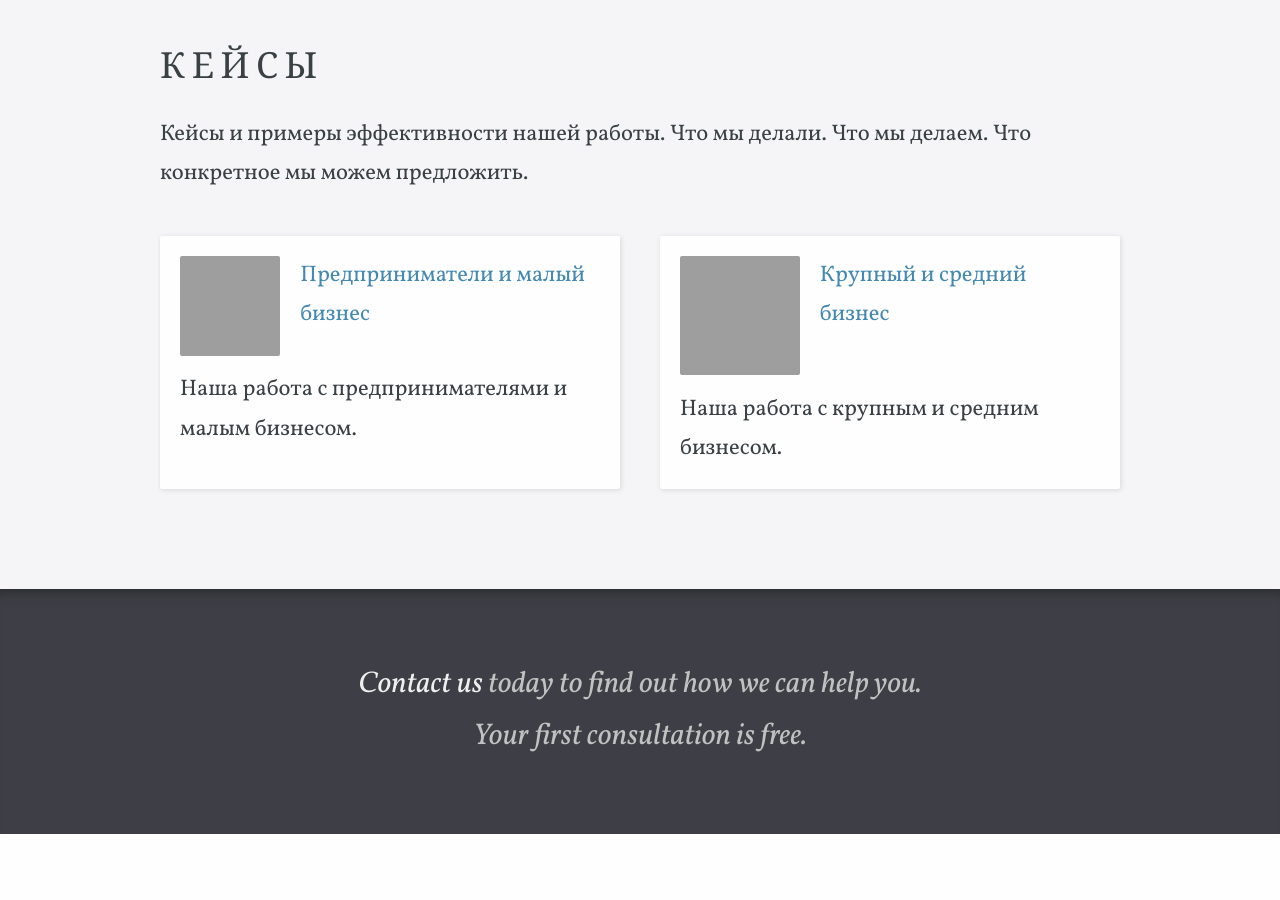
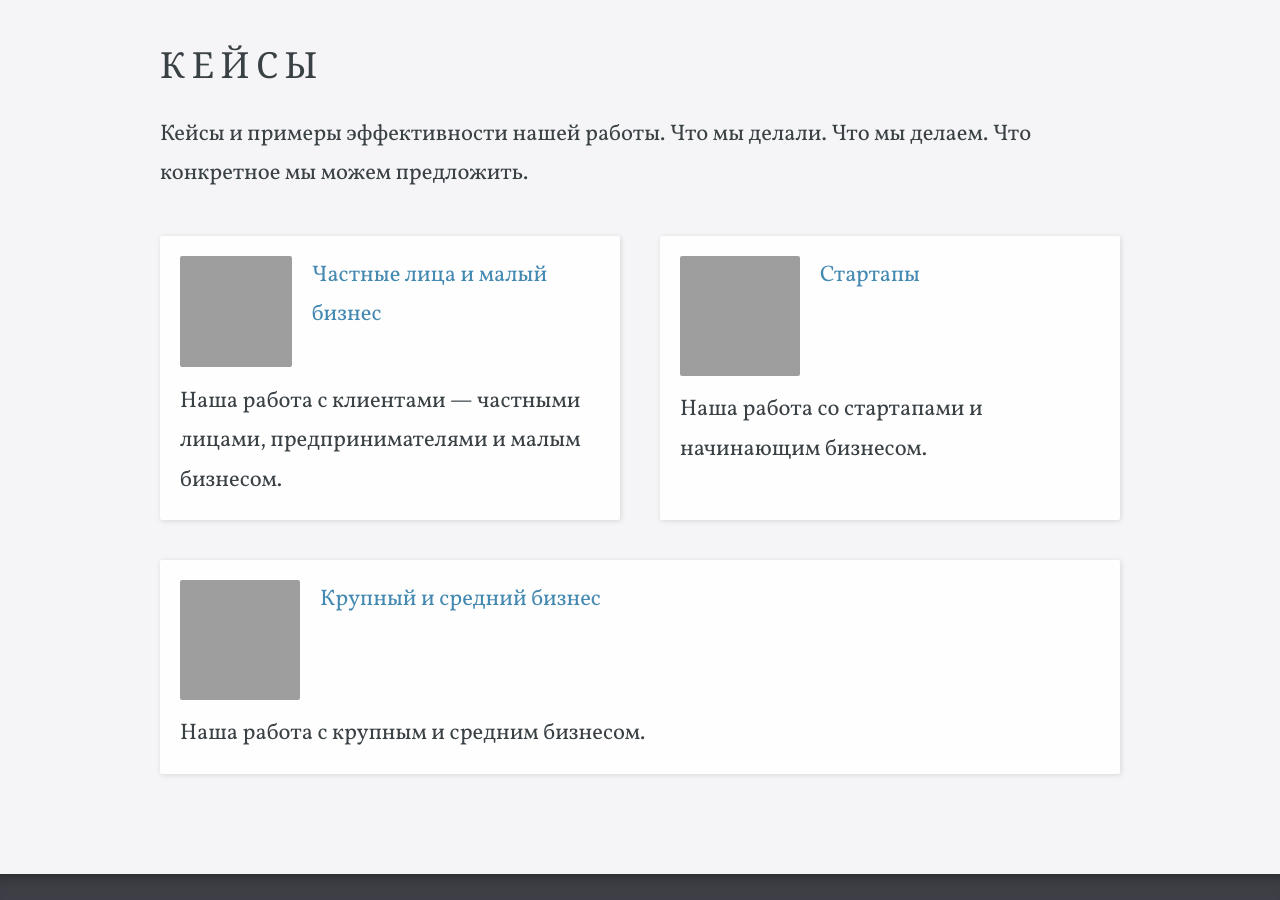
Before and after one commit to mau-tower/mautower-com, a Jekyll site: the page built from cases.html, in a window 1280 px wide and 900 px high, scrolled down 337 px. Built offline with Jekyll 4.4.1, drawn with Linux system fonts in a browser that asks for light colours; some web fonts are replaced; grey boxes are pictures that could not be loaded.

Commit message:
Work on cases

```diff
--- a/_cases_categories/small.md
+++ b/_cases_categories/small.md
@@ -1,7 +1,7 @@
 ---
-title: Предприниматели и малый бизнес
-image: "//placebear.com/440/440?a=.png"
+title: Частные лица и малый бизнес
+image: "https://unsplash.it/440/440?image=946"
 navigation_order: 1
 ---
 
-Наша работа с предпринимателями и малым бизнесом.
+Наша работа с клиентами — частными лицами, предпринимателями и малым бизнесом.
--- /dev/null
+++ b/_cases_categories/startup.md
@@ -0,0 +1,7 @@
+---
+title: Стартапы
+image: "https://unsplash.it/440/440?image=896"
+navigation_order: 2
+---
+
+Наша работа со стартапами и начинающим бизнесом.
--- a/_config.yml
+++ b/_config.yml
@@ -70,8 +70,9 @@ defaults:
   -
     scope:
       path: ""
-      type: "cases"
+      type: "cases_categories"
     values:
+      layout: case_category
       _options:
         image:
           width: 440
--- a/cases.html
+++ b/cases.html
@@ -20,7 +20,7 @@ navigation_order: 3
                 <li class="staff">
                         <div class="staff-details">
                                 <div class="staff-image">
-                                        <img src="{{ category.image }}" alt="Pic for {{ category.title }}" width="120" height="120">
+                                        <a href="{{ category.url }}"><img src="{{ category.image }}" alt="Pic for {{ category.title }}" width="120" height="120"></a>
                                 </div>
                                 <ul class="staff-info">
                                         <li><a href="{{ category.url }}">{{ category.title }}</a></li>
```
Also changed, not shown: _cases/first.md (+1 -1 lines), _cases_categories/enterprise.md (+2 -2 lines), _layouts/case_category.html (added, +18 -0 lines).
